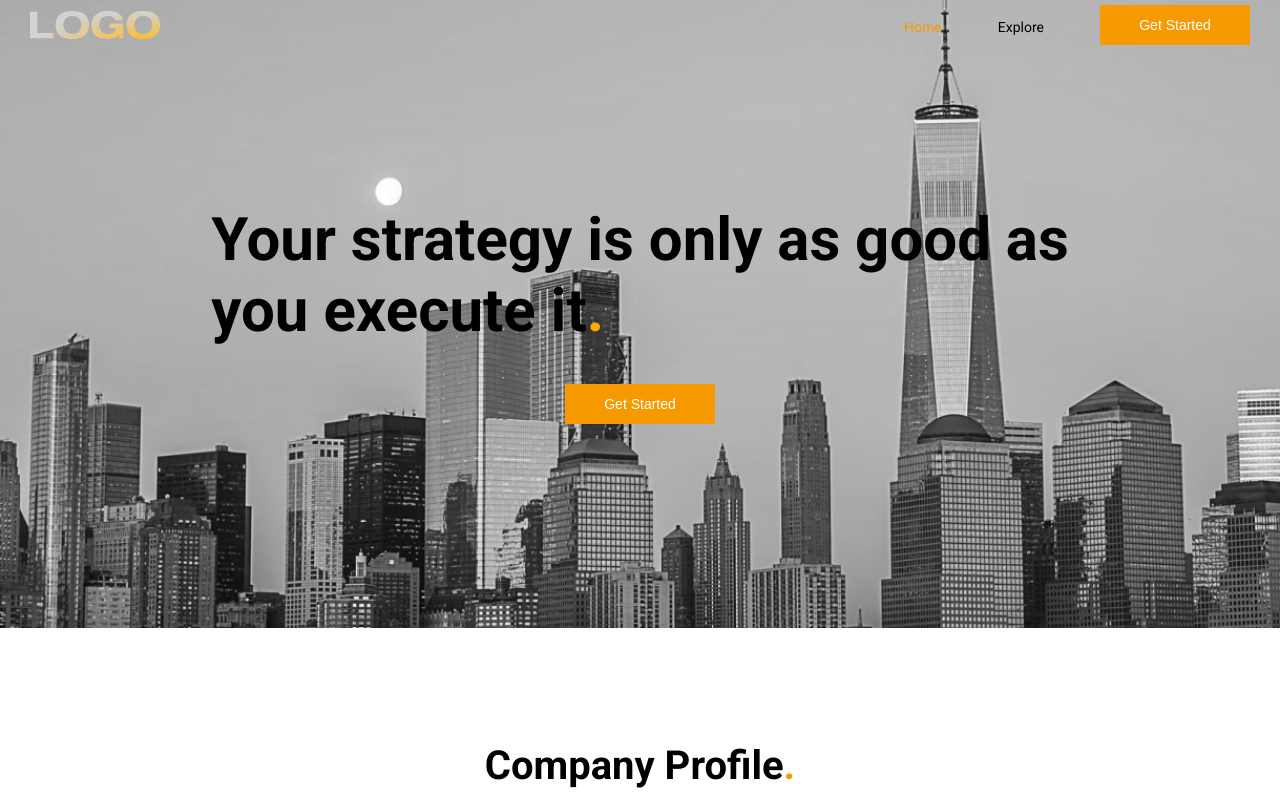
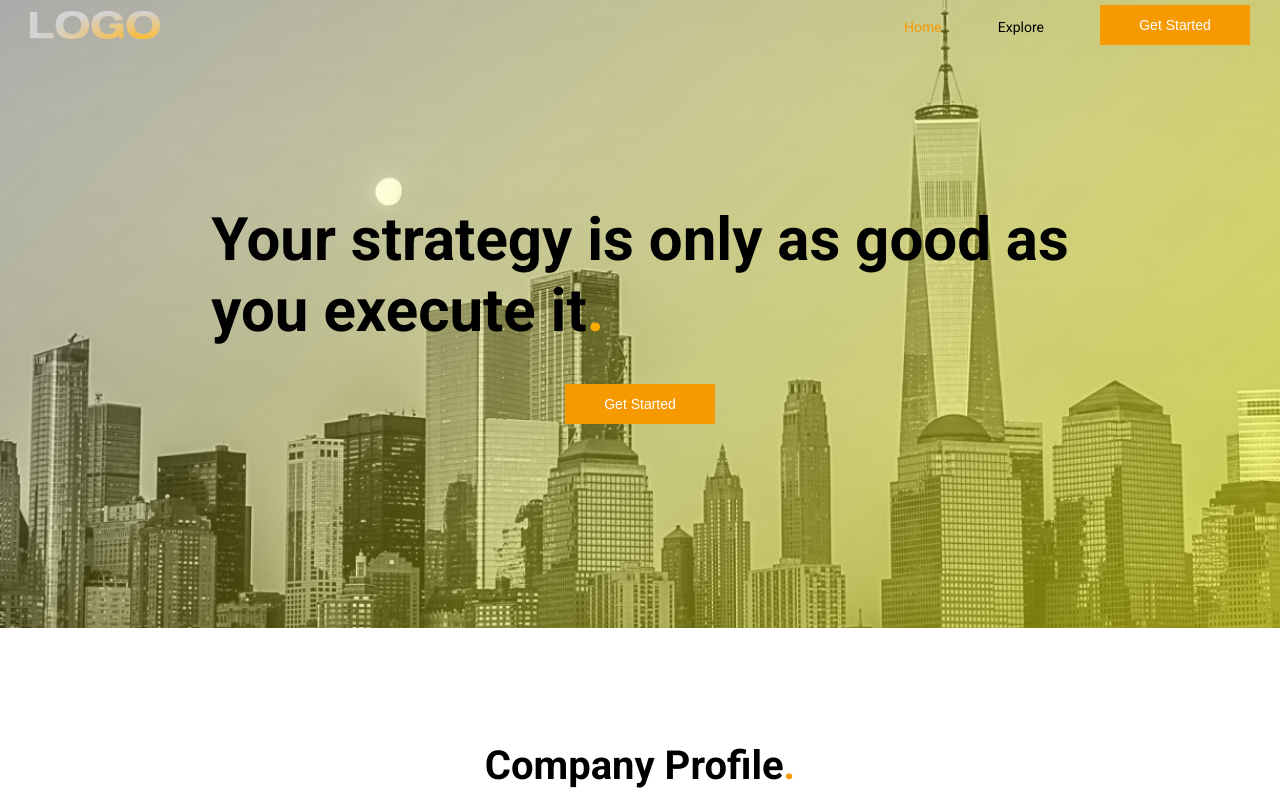
Before and after one commit to rahulsreekumar81/NextJs-Website-CSS, a Next.js app: page / in a window 1280 px wide. Shown: the top 795 px of the page. Built offline with nearby package versions, Linux system fonts and the light colour scheme.

Commit message:
⚗️ : experiments on Navbar

```diff
--- a/Components/Navbar/Navbar.js
+++ b/Components/Navbar/Navbar.js
@@ -1,14 +1,30 @@
 import Button from "../Button/Button";
-import { useState } from "react";
+import { useState, useEffect } from "react";
 import Link from "next/link";
 import style from "../../styles/Navbar.module.css";
 import Image from "next/image";
 const Navbar = () => {
   const [open, setOpen] = useState(false);
+  const [colorChange, setColorChange] = useState(false);
+
+  const handleColorChange = () => {
+    window.scrollY >= 80 ? setColorChange(true) : setColorChange(false);
+  };
+  useEffect(() => {
+    window.addEventListener("scroll", handleColorChange);
+
+    return () => {
+      window.removeEventListener("scroll", handleColorChange);
+    };
+  }, []);
 
   return (
-    <div className={style.container}>
-      <div className={style.hamburger} onClick={() => setOpen(!open)}>
+    <div
+      className={
+        colorChange ? " header container coloredContainer" : " header container"
+      }
+    >
+      <div className={[style.hamburger]} onClick={() => setOpen(!open)}>
         <div className={style.line} />
         <div className={style.line} />
         <div className={style.line} />
--- a/Layout/Layout.js
+++ b/Layout/Layout.js
@@ -5,6 +5,7 @@ const Layout = ({ children }) => {
   return (
     <div>
       <Navbar />
+
       {children}
       <Footer />
     </div>
--- a/styles/Navbar.module.css
+++ b/styles/Navbar.module.css
@@ -13,6 +13,9 @@
   left: 0;
   right: 0;
   overflow: hidden;
+}
+.coloredContainer {
+  background-color: red;
 }
 .logo {
   padding-left: 0;
--- a/styles/globals.css
+++ b/styles/globals.css
@@ -1,6 +1,11 @@
 :root {
   /* Colors */
   --color-primary: #fdab01;
+  --color-linear: linear-gradient(
+      135deg,
+      rgba(255, 255, 255, 0),
+      rgba(255, 255, 0, 0.5)
+    );
   --background-color-linear: linear-gradient(
       0deg,
       rgba(255, 255, 255, 0.2),
@@ -86,3 +91,25 @@ ul{
     --fs-secondary-heading: var(--fs-800);
   }
 }
+.container {
+  height: 50px;
+  background-color: transparent;
+  display: flex;
+  z-index: 9999;
+  align-items: center;
+  justify-content: space-between;
+  font-size: 18px;
+  padding: 0px 30px;
+  position: fixed;
+  width: 100%;
+  top: 0;
+  left: 0;
+  right: 0;
+  overflow: hidden;
+}
+.coloredContainer {
+  background-color: red;
+}
+.header{
+  transition: background-color 0.7s ease-in;
+}
```
